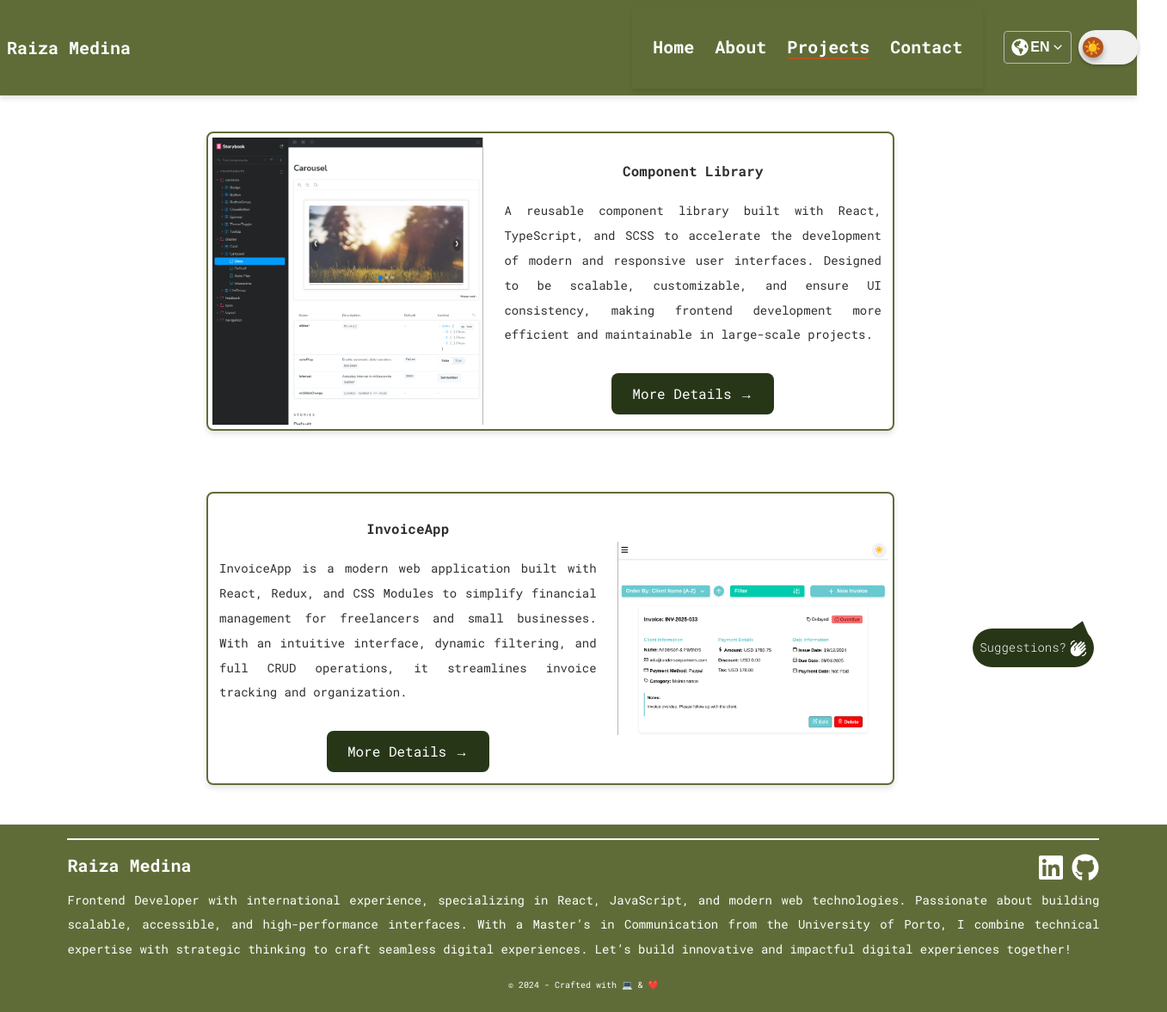
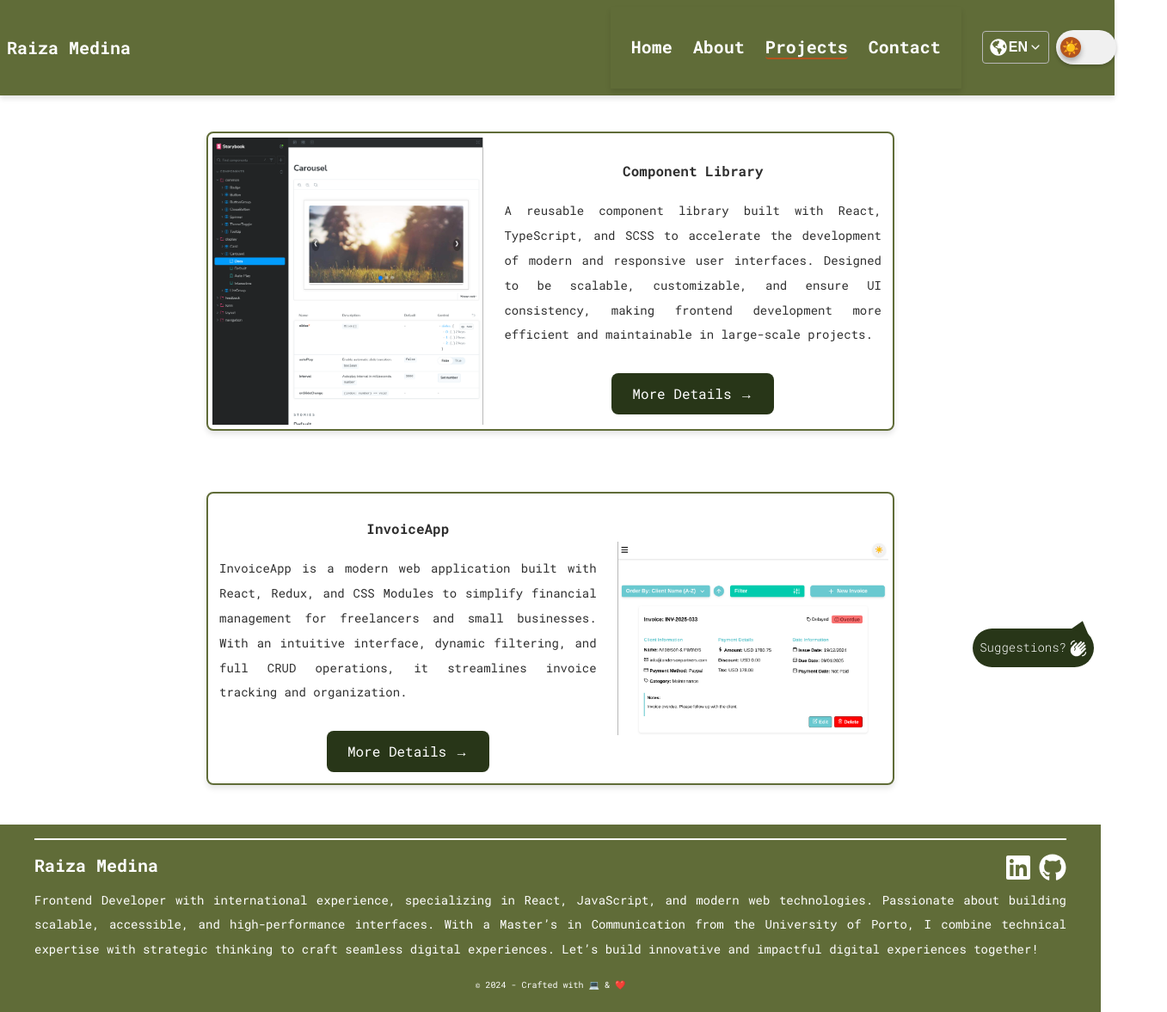
Before and after one commit to raimedina/portfolio, a React (Create React App) app: page /en/projects in a window 1280 px wide. Shown: the whole page at 86% size, 1357 px wide, since content can reach past the window. Built offline with nearby package versions, Linux system fonts and the light colour scheme.

Commit message:
design improvements

```diff
--- a/src/components/Layout/Footer/Footer.module.css
+++ b/src/components/Layout/Footer/Footer.module.css
@@ -7,7 +7,7 @@
   padding: var(--spacing-medium);
   background-color: var(--primary-color);
   color: white;
-  width: 106%;
+  width: 100%;
   box-shadow: var(--shadow-color);
   box-sizing: border-box;
 }
@@ -74,6 +74,9 @@
 }
 
 @media (max-width: 768px) {
+  .footer{
+    width: 106%;
+  }
   .container, .topSection {
     width: 100%;
   }
--- a/src/components/Layout/Header/Header.module.css
+++ b/src/components/Layout/Header/Header.module.css
@@ -10,7 +10,7 @@
   position: sticky;
   top: 0;
   z-index: var(--z-index-header);
-  width: 102%;
+  width: 100%;
   box-shadow: 0 4px 6px var(--shadow-color);
   transition: background-color 0.3s ease, color 0.3s ease;
 }
@@ -43,6 +43,9 @@
 
 
 @media (max-width: 1024px) {
+  .header{
+    width: 102%;
+  }
 
   .navbar {
     display: none;
--- a/src/components/Profile/Profile.module.css
+++ b/src/components/Profile/Profile.module.css
@@ -144,7 +144,7 @@
   .profileSection {
 
     padding: var(--spacing-small);
-    width: 98%;
+    width: 100%;
   }
 
   .contentContainer {
@@ -178,7 +178,9 @@
     word-break: break-word;
     word-spacing: -0.6rem;
   }
-
+  .summary2 {
+    width: 95%;
+  }
   .cvButton {
 
     font-size: 1.3rem;
--- a/src/pages/Contact/Contact.module.css
+++ b/src/pages/Contact/Contact.module.css
@@ -7,6 +7,7 @@
   padding: var(--spacing-large);
   padding-left: 10px;
   padding-right: 10px;
+  width: 98%;
 }
 
 .contactContainer {
--- a/src/pages/Projects/Projects.module.css
+++ b/src/pages/Projects/Projects.module.css
@@ -7,6 +7,7 @@
   align-items: center;
   justify-content: center;
   z-index: 30;
+
 }
 
 .cardsContainer {
@@ -14,8 +15,10 @@
   flex-flow: column wrap;
   gap: var(--spacing-medium);
   justify-content: center;
+  align-items: center;
   padding: var(--spacing-medium) ;
   flex: 1;
+  width: 100%;
 }
 
 .card {
@@ -27,3 +30,9 @@
   align-items: center;
   justify-content: center;
 }
+@media (width <= 768px) {
+  .cardsContainer {
+    align-self:baseline ;
+  }
+
+}
```
